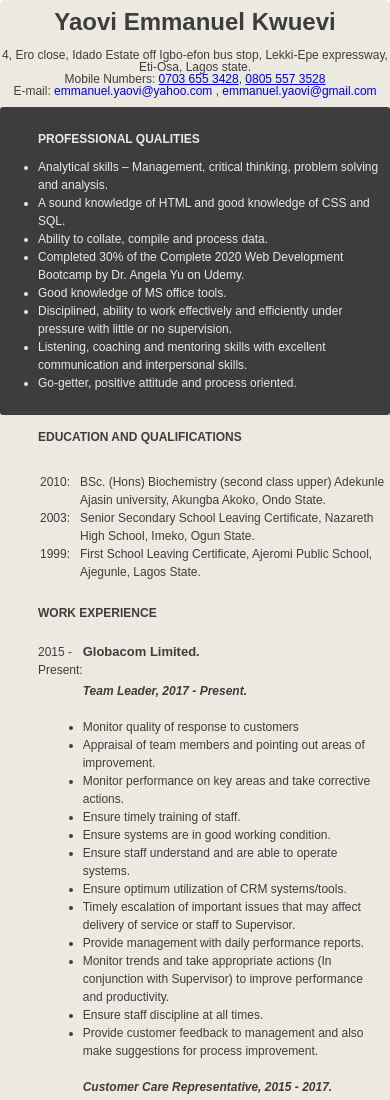
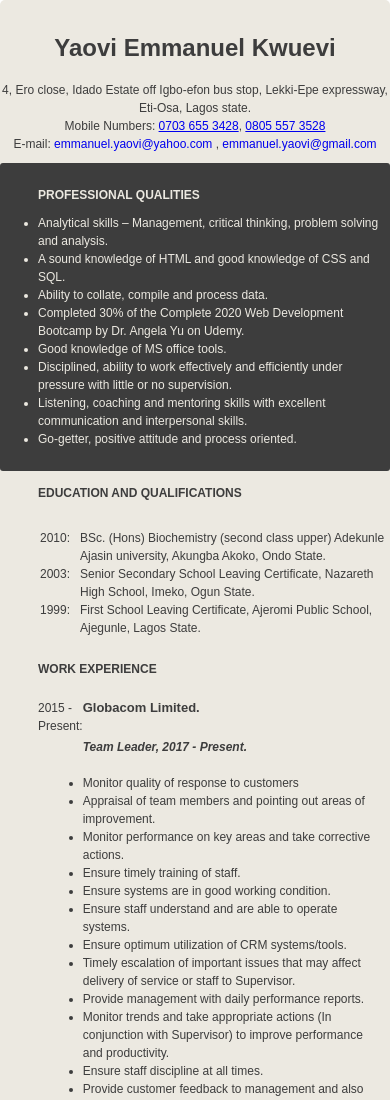
Before and after one commit to spiceemman/cv_zuri, a plain HTML site: page index.html in a window 390 px wide. Shown: the top 1100 px of the page. Drawn offline with Linux system fonts and the light colour scheme.

Commit message:
Add files via upload

```diff
--- a/index.css
+++ b/index.css
@@ -118,9 +118,9 @@ div .ref{
 		flex-direction: column;
 		justify-content: center;
 		box-sizing: border-box;
-		margin: 10px auto;
+		margin: 30px auto 10px auto;
 		text-align: center;
-		line-height: 1;
+		line-height: 1.5;
 	}
 
 	div .p-quality{
```
